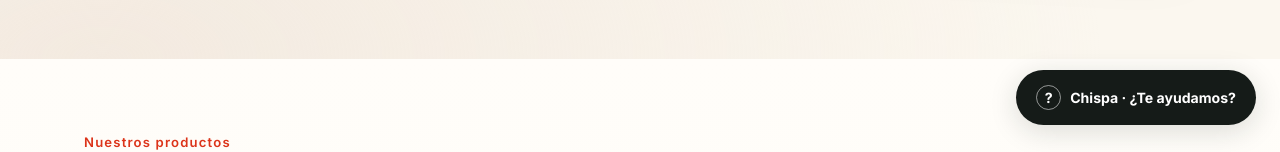
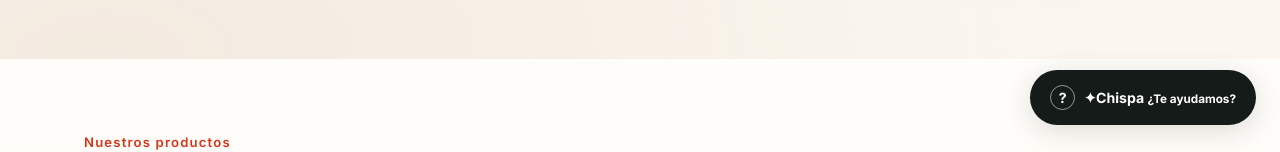
Before and after one commit to jmrevelados-cpu/digitalexpress-web, a plain HTML site: page index.html in a window 1280 px wide. Shown: the part 651-803 px from the top of the page. Drawn offline with Linux system fonts and the light colour scheme.

Commit message:
Dar identidad visual propia a Chispa sin modificar logotipo DIGITAL EXPRESS

```diff
--- a/index.html
+++ b/index.html
@@ -1210,11 +1210,11 @@ import {getQuote} from "./assistant/core.mjs";
 
 })();
 </script>
-<button id="assistant-launcher" class="assistant-launcher" type="button" aria-haspopup="dialog" aria-controls="assistant-panel" aria-expanded="false" hidden>Chispa · ¿Te ayudamos?</button>
+<button id="assistant-launcher" class="assistant-launcher" type="button" aria-haspopup="dialog" aria-controls="assistant-panel" aria-expanded="false" hidden><span class="chispa-mark" aria-hidden="true">✦</span><span>Chispa <small>¿Te ayudamos?</small></span></button>
 <dialog id="assistant-panel" class="assistant-panel" aria-labelledby="assistant-title">
   <div class="assistant-shell">
     <header class="assistant-header">
-      <div><h2 id="assistant-title">Chispa · DIGITAL EXPRESS</h2><p>Orientación automática · <button id="assistant-human-always" class="assistant-header-human" type="button">Hablar con una persona</button></p></div>
+      <div><h2 id="assistant-title"><span class="chispa-mark chispa-mark-header" aria-hidden="true">✦</span> Chispa <small>de DIGITAL EXPRESS</small></h2><p>Orientación automática · <button id="assistant-human-always" class="assistant-header-human" type="button">Hablar con una persona</button></p></div>
       <button id="assistant-close" type="button" aria-label="Cerrar asistente">×</button>
     </header>
     <div class="assistant-scroll">
```
